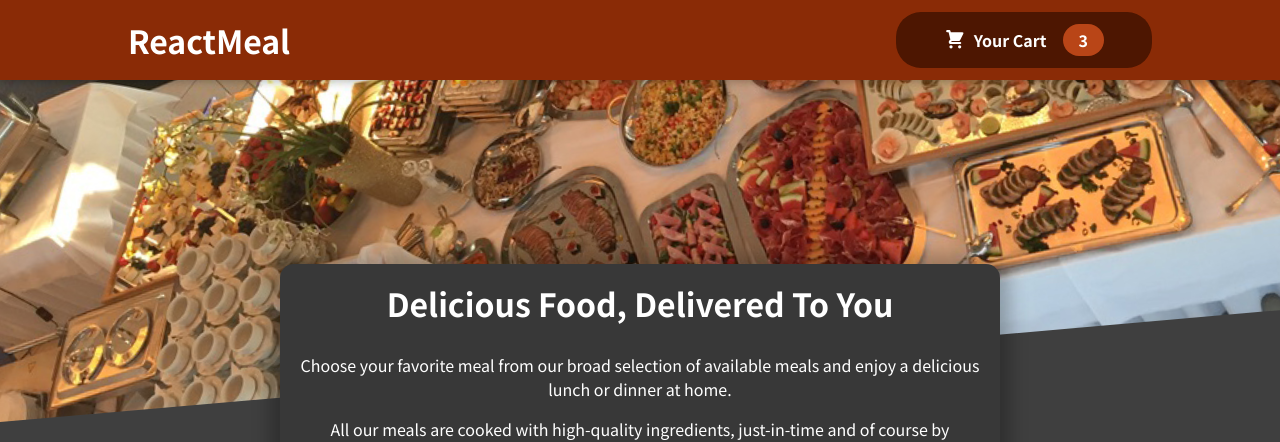
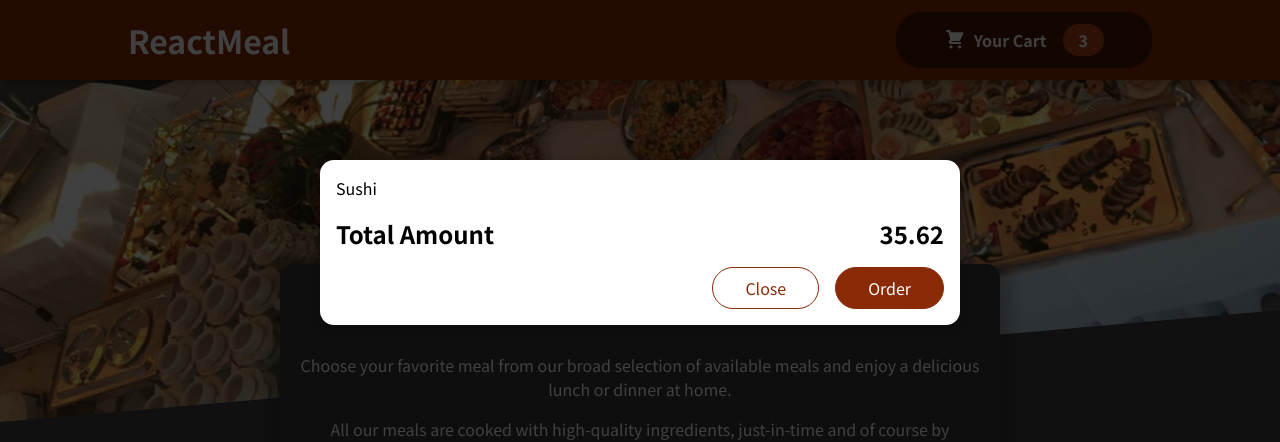
Before and after one commit to multida/react-complete-guide, a React (Create React App) app: page / in a window 1280 px wide. Shown: the top 442 px of the page. Built offline with nearby package versions, Linux system fonts and the light colour scheme.

Commit message:
🚧  portal로 모달을 추가해보았다.

```diff
--- a/src/App.js
+++ b/src/App.js
@@ -1,10 +1,12 @@
 import React, { Fragment } from "react";
 import Header from "./components/Layout/Header";
 import Meals from "./components/Meals/Meals";
+import Cart from "./components/Cart/Cart";
 
 function App() {
   return (
     <Fragment>
+      <Cart />
       <Header />
       <main>
         <Meals />
--- a/src/components/Cart/Cart.js
+++ b/src/components/Cart/Cart.js
@@ -1,6 +1,8 @@
 import React from "react";
 
 import classes from "./Cart.module.css";
+
+import Modal from "../UI/Modal";
 
 const Cart = (props) => {
   const cartItems = (
@@ -11,7 +13,7 @@
     </ul>
   );
   return (
-    <div>
+    <Modal>
       {cartItems}
       <div className={classes.total}>
         <span>Total Amount</span>
@@ -21,7 +23,7 @@
         <button className={classes["button--alt"]}>Close</button>
         <button className={classes.button}>Order</button>
       </div>
-    </div>
+    </Modal>
   );
 };
 
--- a/src/components/UI/Modal.js
+++ b/src/components/UI/Modal.js
@@ -1,6 +1,7 @@
 import React, { Fragment } from "react";
 
 import classes from "./Modal.module.css";
+import ReactDOM from "react-dom";
 
 const Backdrop = (props) => {
   return <div className={classes.backdrop}></div>;
@@ -14,11 +15,16 @@
   );
 };
 
+const portalElement = document.getElementById("overlays"); //헬퍼 상수
+
 const Modal = (props) => {
   return (
     <Fragment>
-      <Backdrop />
-      <Overlays>{props.children}</Overlays>
+      {ReactDOM.createPortal(<Backdrop />, portalElement)}
+      {ReactDOM.createPortal(
+        <Overlays>{props.children}</Overlays>,
+        portalElement
+      )}
     </Fragment>
   );
 };
```
